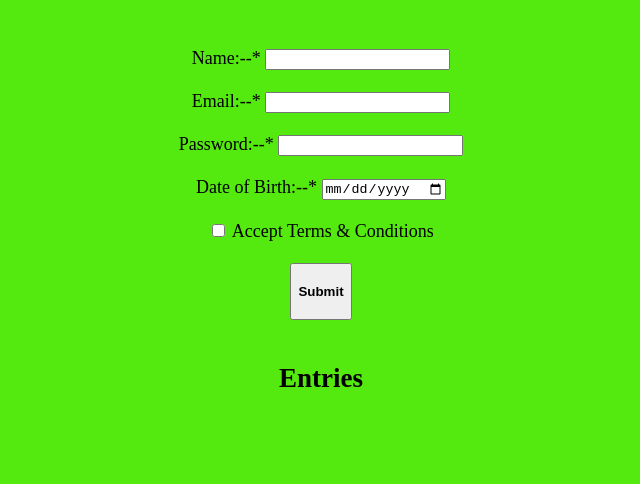
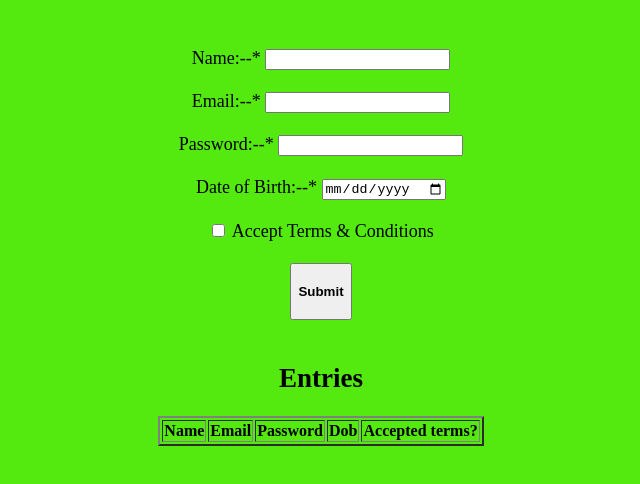
Before and after one commit to veenachowdaryayyannagari/wd101, a plain HTML site: page index.html in a window 1280 px wide. Shown: the whole page, without its empty margins (319-959 px from the left). Drawn offline with Linux system fonts and the light colour scheme.

Commit message:
Update index.html

```diff
--- a/index.html
+++ b/index.html
@@ -29,5 +29,5 @@
         </form>
         </div>
     </body>
-    <script src="done.js"></script>
+    <script src="index.js"></script>
 </html>
```
